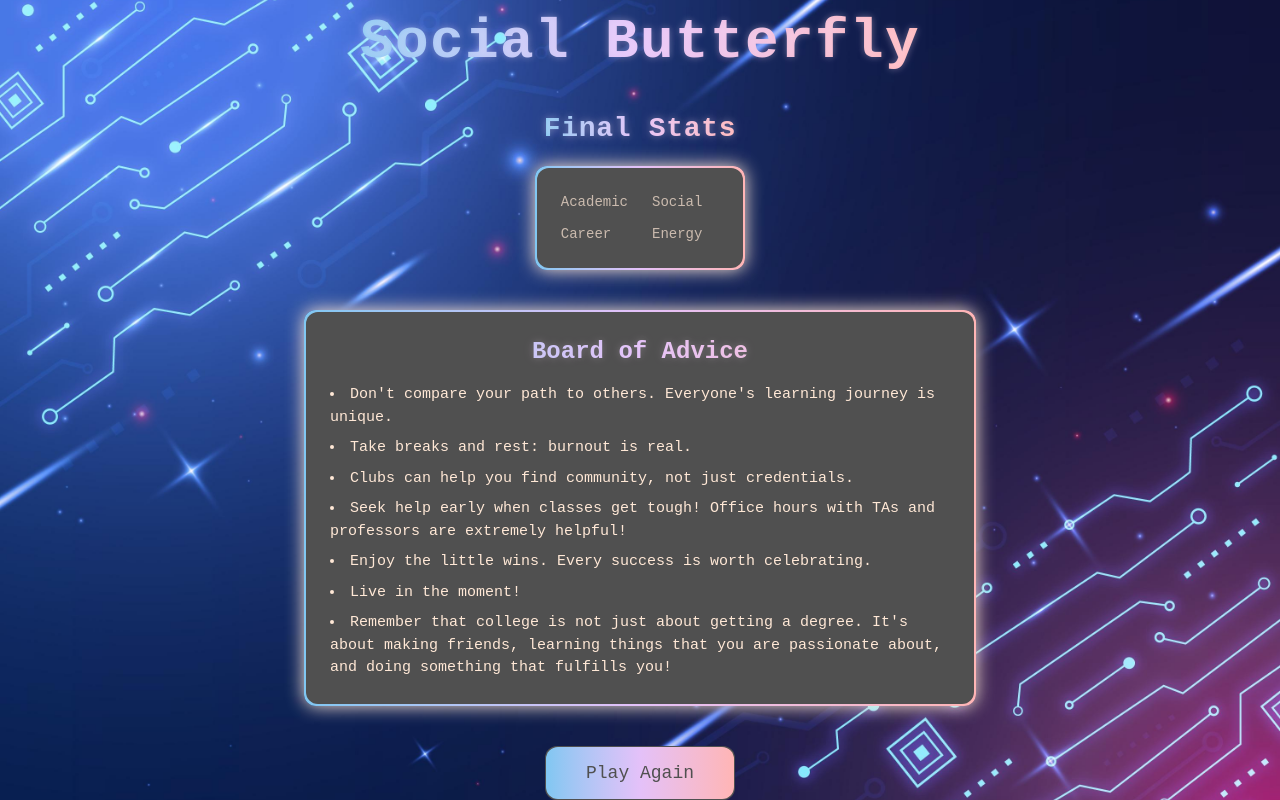
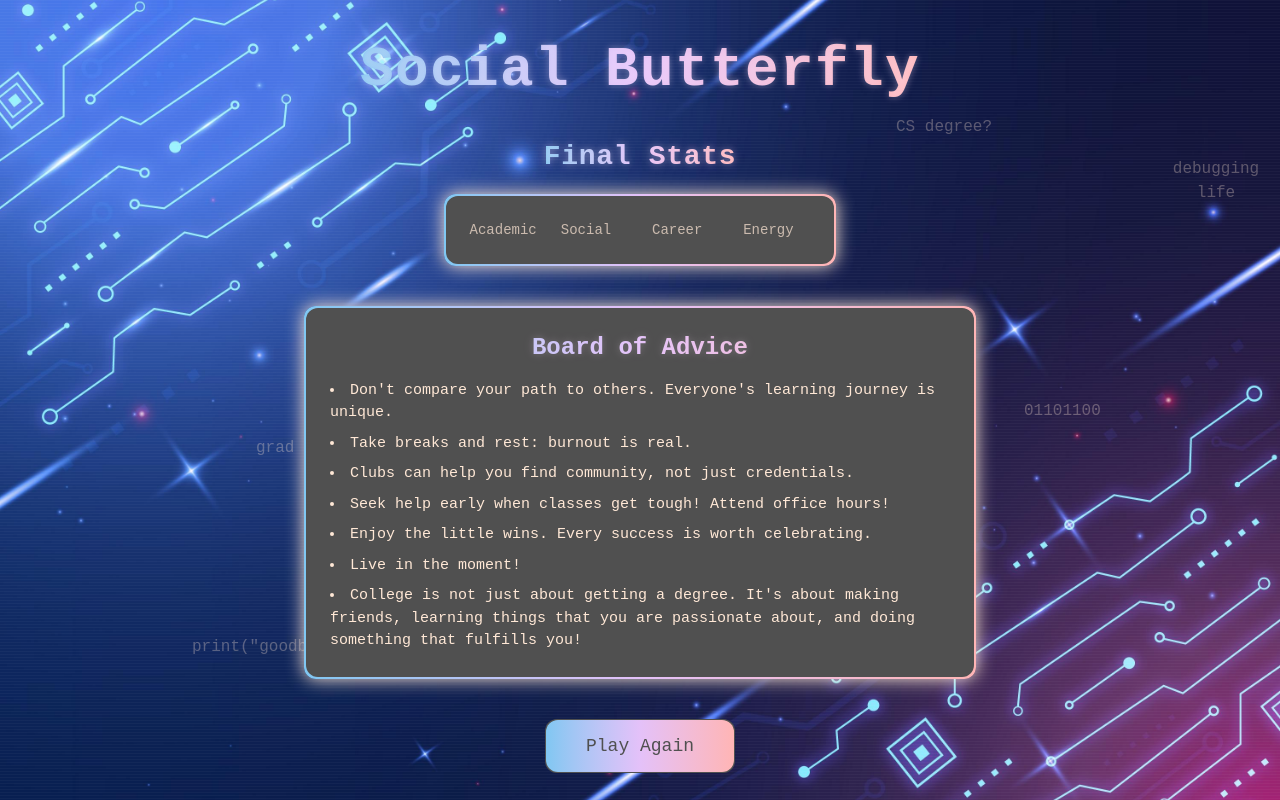
Before and after one commit to judelwin/code-your-own-adventure, a React (Vite) app: page /ending in a window 1280 px wide. Built offline with nearby package versions, Linux system fonts and the light colour scheme; a web font is replaced by a local one.

Commit message:
updated ending page

```diff
--- a/src/index.css
+++ b/src/index.css
@@ -4,6 +4,7 @@
 body {
     font-family: 'Lekton', monospace;
     overflow: hidden;
+    scroll-behavior: smooth;
 }
 
 .crt-overlay::after {
--- a/src/pages/Ending.tsx
+++ b/src/pages/Ending.tsx
@@ -2,45 +2,45 @@ import React from 'react'
 import { useLocation, useNavigate } from 'react-router-dom'
 import { motion } from 'framer-motion'
 
-// const floatingWords = [
-//   // { text: 'print("goodbye world")', top: '10%', left: '20%' },
-//   // { text: 'CS degree?', top: '15%', left: '70%' },
-//   // { text: 'debugging life', top: '72%', left: '35%' },
-//   // { text: 'grad school?', top: '45%', left: '20%' },
-//   // { text: '01101100', top: '80%', left: '60%' },
-// ]
+const floatingWords = [
+  { text: 'print("goodbye world")', top: '80%', left: '15%' },
+  { text: 'CS degree?', top: '15%', left: '70%' },
+  { text: 'debugging life', top: '20%', left: '90%' },
+  { text: 'grad school?', top: '55%', left: '20%' },
+  { text: '01101100', top: '50%', left: '80%' },
+]
 
-// const FloatingCode = () => (
-//   <>
-//     {floatingWords.map((item, i) => (
-//       <motion.div
-//         key={i}
-//         className="absolute text-[#FFE8D6] font-ibm-mono pointer-events-none"
-//         style={{
-//           top: item.top,
-//           left: item.left,
-//           fontSize: '1rem',
-//           opacity: 0.3,
-//           zIndex: 0,
-//         }}
-//         animate={{ y: [-5, 5, -5] }}
-//         transition={{
-//           duration: 5 + Math.random() * 2,
-//           repeat: Infinity,
-//           repeatType: 'mirror',
-//           ease: 'easeInOut',
-//         }}
-//       >
-//         {item.text}
-//       </motion.div>
-//     ))}
-//   </>
-// )
+const FloatingCode = () => (
+  <>
+    {floatingWords.map((item, i) => (
+      <motion.div
+        key={i}
+        className="absolute text-[#FFE8D6] font-ibm-mono pointer-events-none"
+        style={{
+          top: item.top,
+          left: item.left,
+          fontSize: '1rem',
+          opacity: 0.3,
+          zIndex: 0,
+        }}
+        animate={{ y: [-5, 5, -5] }}
+        transition={{
+          duration: 5 + Math.random() * 2,
+          repeat: Infinity,
+          repeatType: 'mirror',
+          ease: 'easeInOut',
+        }}
+      >
+        {item.text}
+      </motion.div>
+    ))}
+  </>
+)
 
 const Ending = () => {
   const navigate = useNavigate()
   const { state } = useLocation()
-  const { academic, social, career, energy, joinedClubs } = state || {}
+  const { academic, social, career, energy } = state || {}
 
   let heading = 'You Made It!'
   if (energy <= 0) {
@@ -57,10 +57,10 @@ const Ending = () => {
     "Don't compare your path to others. Everyone's learning journey is unique.",
     "Take breaks and rest: burnout is real.",
     "Clubs can help you find community, not just credentials.",
-    "Seek help early when classes get tough! Office hours with TAs and professors are extremely helpful!",
+    "Seek help early when classes get tough! Attend office hours!",
     "Enjoy the little wins. Every success is worth celebrating.",
     "Live in the moment!",
-    "Remember that college is not just about getting a degree. It's about making friends, learning things that you are passionate about, and doing something that fulfills you!"
+    "College is not just about getting a degree. It's about making friends, learning things that you are passionate about, and doing something that fulfills you!"
   ]
 
   return (
@@ -72,9 +72,8 @@ const Ending = () => {
       animate={{ opacity: 1 }}
       transition={{ duration: 1 }}
     >
-      {/* Floating words and CRT glow
       <FloatingCode />
-      <div className="absolute inset-0 pointer-events-none z-0 crt-overlay" /> */}
+      <div className="absolute inset-0 pointer-events-none z-0 crt-overlay" />
 
       {/* Heading */}
       <h1
@@ -100,7 +99,7 @@ const Ending = () => {
 
       {/* Stats Grid */}
       <div className=" p-[2px] rounded-xl backdrop-blur-md bg-gradient-to-r from-[#80C7F2] via-[#E4C1F9] to-[#FFB5B5] shadow-[0_0_18px_#FFE8D6] z-10 mb-6">
-        <div className="bg-[#505050] rounded-xl p-6 grid grid-cols-2 gap-y-3 gap-x-6 font-jetbrains text-[#FFE8D6] text-[16px] text-left">
+        <div className="bg-[#505050] rounded-xl p-6 grid grid-cols-4 gap-y-3 gap-x-6 font-jetbrains text-[#FFE8D6] text-[16px] text-left">
           <div>
             <p className="text-sm text-[#FFE8D6]/70">Academic</p>
             <p className="text-lg font-semibold">{academic}</p>
```
